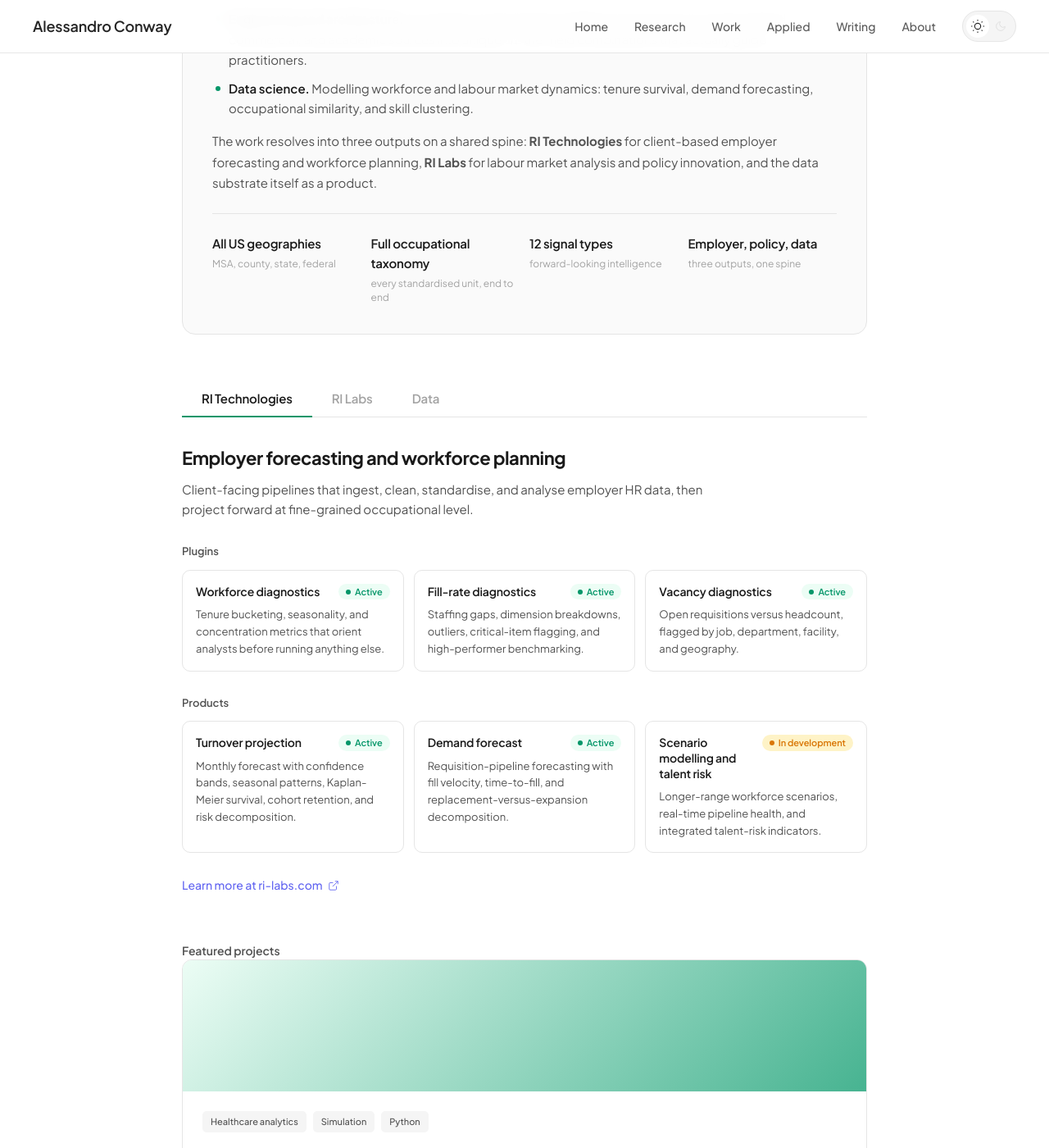
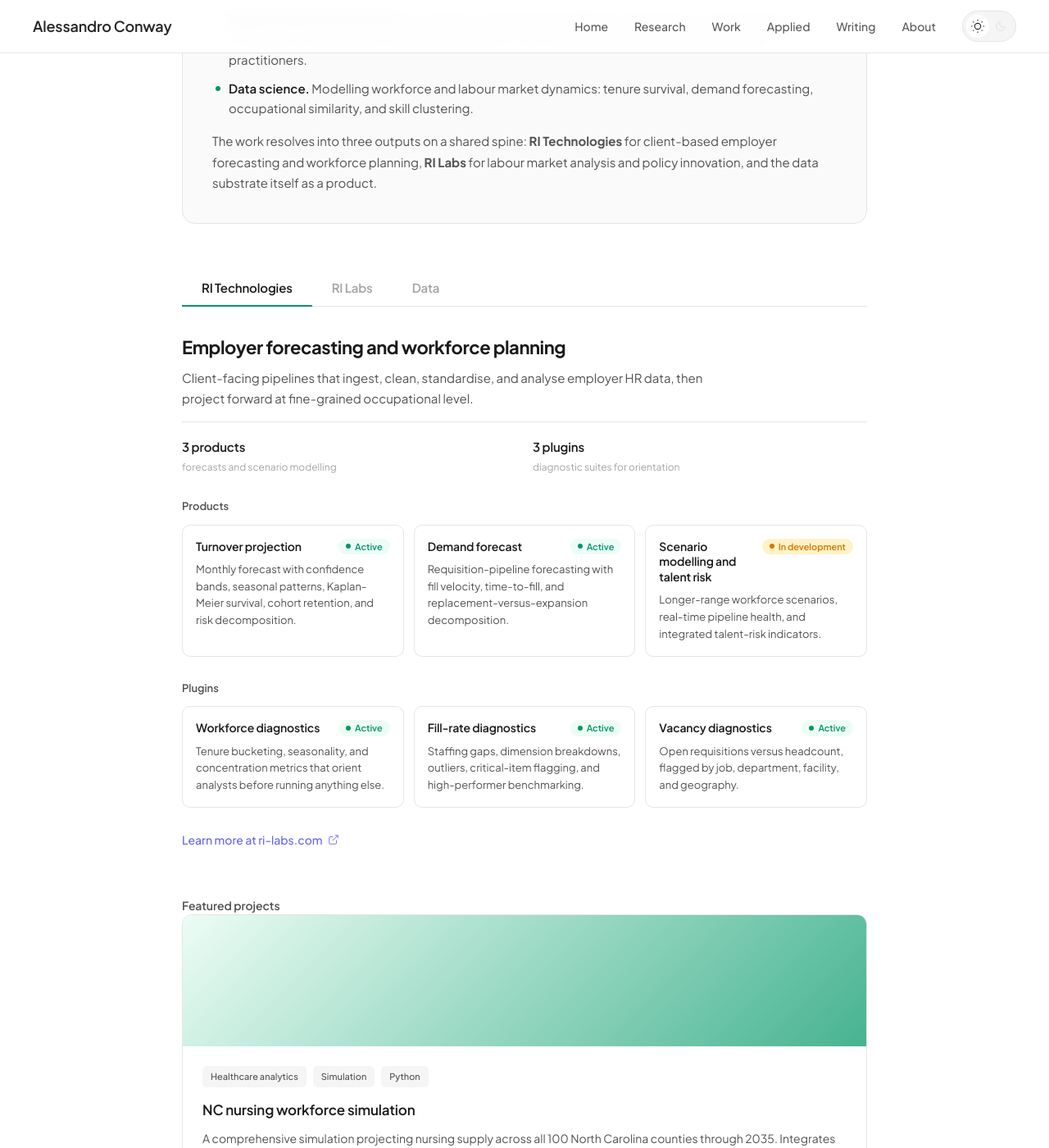
Before and after one commit to conway1521/conway1521.github.io, a Jekyll site: the page built from work.html, in a window 1280 px wide and 1400 px high, scrolled down 627 px. Shown: the whole window at 82% size. Built offline with Jekyll 4.4.1, drawn with Linux system fonts in a browser that asks for light colours.

Commit message:
Expand /work to reflect current lake state and Skills Blueprint (#18)
* Expand /work from latest lake state: tab stats, Products above Plugins, new Data tiers, Skills Blueprint

* Add tab-stats variant of scope-row (2-col override)

```diff
--- a/assets/css/main.css
+++ b/assets/css/main.css
@@ -178,7 +178,7 @@
 .role-period { font-size: 14px; color: var(--text-tertiary); }
 .role-status { display: flex; align-items: center; gap: 6px; font-size: 12px; font-weight: 600; color: var(--work); background: var(--bg-primary); padding: 6px 14px; border-radius: 20px; border: 1px solid var(--border); flex-shrink: 0; transition: background 0.4s ease, border-color 0.4s ease; }
 .role-status::before { content: ''; width: 6px; height: 6px; background: var(--work); border-radius: 50%; }
-.role-description { font-size: 15px; color: var(--text-secondary); line-height: 1.7; margin-bottom: 24px; }
+.role-description { font-size: 15px; color: var(--text-secondary); line-height: 1.7; }
 .role-description > p { margin-bottom: 12px; }
 .role-description > p:last-child { margin-bottom: 0; }
 .role-bullets { list-style: none; padding: 0; margin: 0 0 14px 0; display: flex; flex-direction: column; gap: 10px; }
@@ -345,7 +345,8 @@
 .scope-item { display: flex; flex-direction: column; gap: 4px; }
 .scope-item strong { font-size: 15px; color: var(--text-primary); font-weight: 600; letter-spacing: -0.01em; }
 .scope-item span { font-size: 12px; color: var(--text-tertiary); line-height: 1.45; }
-@media (max-width: 720px) { .scope-row { grid-template-columns: repeat(2, 1fr); gap: 16px; } }
+.scope-row.tab-stats { grid-template-columns: repeat(2, 1fr); margin-top: 16px; padding-top: 18px; gap: 20px; }
+@media (max-width: 720px) { .scope-row { grid-template-columns: repeat(2, 1fr); gap: 16px; } .scope-row.tab-stats { grid-template-columns: 1fr; gap: 12px; } }
 
 /* FRAMEWORK PANEL */
 .framework-panel { margin-bottom: 56px; padding: 32px; border: 1px solid var(--border); border-radius: 16px; background: var(--bg-secondary); transition: background 0.4s ease, border-color 0.4s ease; }
--- a/work.html
+++ b/work.html
@@ -26,13 +26,6 @@
         </ul>
         <p>The work resolves into three outputs on a shared spine: <strong>RI Technologies</strong> for client-based employer forecasting and workforce planning, <strong>RI Labs</strong> for labour market analysis and policy innovation, and the data substrate itself as a product.</p>
     </div>
-
-    <div class="scope-row">
-        <div class="scope-item"><strong>All US geographies</strong><span>MSA, county, state, federal</span></div>
-        <div class="scope-item"><strong>Full occupational taxonomy</strong><span>every standardised unit, end to end</span></div>
-        <div class="scope-item"><strong>12 signal types</strong><span>forward-looking intelligence</span></div>
-        <div class="scope-item"><strong>Employer, policy, data</strong><span>three outputs, one spine</span></div>
-    </div>
 </section>
 
 <section class="chain-section" id="chains">
@@ -46,14 +39,9 @@
         <div class="chain-header">
             <h2 class="chain-title">Employer forecasting and workforce planning</h2>
             <p class="chain-tagline">Client-facing pipelines that ingest, clean, standardise, and analyse employer HR data, then project forward at fine-grained occupational level.</p>
-        </div>
-
-        <div class="chain-tier">
-            <h3 class="tier-label">Plugins</h3>
-            <div class="chain-grid">
-                <article class="chain-card"><div class="chain-card-head"><h4>Workforce diagnostics</h4><span class="status-pill active">Active</span></div><p>Tenure bucketing, seasonality, and concentration metrics that orient analysts before running anything else.</p></article>
-                <article class="chain-card"><div class="chain-card-head"><h4>Fill-rate diagnostics</h4><span class="status-pill active">Active</span></div><p>Staffing gaps, dimension breakdowns, outliers, critical-item flagging, and high-performer benchmarking.</p></article>
-                <article class="chain-card"><div class="chain-card-head"><h4>Vacancy diagnostics</h4><span class="status-pill active">Active</span></div><p>Open requisitions versus headcount, flagged by job, department, facility, and geography.</p></article>
+            <div class="scope-row tab-stats">
+                <div class="scope-item"><strong>3 products</strong><span>forecasts and scenario modelling</span></div>
+                <div class="scope-item"><strong>3 plugins</strong><span>diagnostic suites for orientation</span></div>
             </div>
         </div>
 
@@ -66,20 +54,24 @@
             </div>
         </div>
 
+        <div class="chain-tier">
+            <h3 class="tier-label">Plugins</h3>
+            <div class="chain-grid">
+                <article class="chain-card"><div class="chain-card-head"><h4>Workforce diagnostics</h4><span class="status-pill active">Active</span></div><p>Tenure bucketing, seasonality, and concentration metrics that orient analysts before running anything else.</p></article>
+                <article class="chain-card"><div class="chain-card-head"><h4>Fill-rate diagnostics</h4><span class="status-pill active">Active</span></div><p>Staffing gaps, dimension breakdowns, outliers, critical-item flagging, and high-performer benchmarking.</p></article>
+                <article class="chain-card"><div class="chain-card-head"><h4>Vacancy diagnostics</h4><span class="status-pill active">Active</span></div><p>Open requisitions versus headcount, flagged by job, department, facility, and geography.</p></article>
+            </div>
+        </div>
+
     </div>
 
     <div class="tab-pane" id="ri-labs-pane" role="tabpanel">
         <div class="chain-header">
             <h2 class="chain-title">Labour market analysis and policy innovation</h2>
             <p class="chain-tagline">Macro and meso analytics for state policymakers and economists, covering every occupation across the US at every depth of geography. Scoring opportunity, mapping skill transitions, and reading forward-looking signals.</p>
-        </div>
-
-        <div class="chain-tier">
-            <h3 class="tier-label">Plugins</h3>
-            <div class="chain-grid">
-                <article class="chain-card"><div class="chain-card-head"><h4>Opportunity scoring</h4><span class="status-pill active">Active</span></div><p>Five-pillar score across 250-plus occupations: demand, mobility, growth, automation durability, and job quality.</p></article>
-                <article class="chain-card"><div class="chain-card-head"><h4>Skill-similarity mapping</h4><span class="status-pill active">Active</span></div><p>Cosine-similarity matrix between every occupation pair, derived from skills, knowledge, and work activities.</p></article>
-                <article class="chain-card"><div class="chain-card-head"><h4>Migration flows</h4><span class="status-pill dev">In development</span></div><p>Net talent flows between states and metros, layered onto the same occupational backbone.</p></article>
+            <div class="scope-row tab-stats">
+                <div class="scope-item"><strong>3 products</strong><span>state-level analyses and decision tools</span></div>
+                <div class="scope-item"><strong>3 plugins</strong><span>scoring and mapping methodology</span></div>
             </div>
         </div>
 
@@ -88,7 +80,16 @@
             <div class="chain-grid">
                 <article class="chain-card"><div class="chain-card-head"><h4>Transition pathways</h4><span class="status-pill active">Active</span></div><p>For each occupation, reachable destinations filtered by credential gates, wage premiums, and forward-looking market signals.</p></article>
                 <article class="chain-card"><div class="chain-card-head"><h4>State economy dashboards</h4><span class="status-pill dev">In development</span></div><p>Per-state view across macro indicators, competitiveness, industry rollups, retirement risk, wage inequality, supply-demand balance, and cross-state benchmarks.</p></article>
-                <article class="chain-card"><div class="chain-card-head"><h4>Skills-first labour market</h4><span class="status-pill dev">In development</span></div><p>Reframing the unit of analysis from occupations to roles and skills, then mapping back to occupational pathways.</p></article>
+                <article class="chain-card"><div class="chain-card-head"><h4>Skills Blueprint</h4><span class="status-pill dev">In development</span></div><p>Reframes the labour market at the task level, with skills as the production input and AI as substituting capital. Four components on one calibrated engine: Skills Clusters, Skills DNA, Tasks Atlas, and a scenario simulator with credential and training overlay. Persona views for workforce boards, training providers, and policymakers.</p></article>
+            </div>
+        </div>
+
+        <div class="chain-tier">
+            <h3 class="tier-label">Plugins</h3>
+            <div class="chain-grid">
+                <article class="chain-card"><div class="chain-card-head"><h4>Opportunity scoring</h4><span class="status-pill active">Active</span></div><p>Five-pillar score across 250-plus occupations: demand, mobility, growth, automation durability, and job quality.</p></article>
+                <article class="chain-card"><div class="chain-card-head"><h4>Skill-similarity mapping</h4><span class="status-pill active">Active</span></div><p>Cosine-similarity matrix between every occupation pair, derived from skills, knowledge, and work activities.</p></article>
+                <article class="chain-card"><div class="chain-card-head"><h4>Migration flows</h4><span class="status-pill active">Active</span></div><p>Net talent flows between states and metros, layered onto the same occupational backbone.</p></article>
             </div>
         </div>
 
@@ -105,6 +106,10 @@
         <div class="chain-header">
             <h2 class="chain-title">Data intelligence layer</h2>
             <p class="chain-tagline">The substrate underneath both product chains. Federal, commercial, and academic sources reconciled at every occupation and every depth of geography, ready to power analysis at any level of detail.</p>
+            <div class="scope-row tab-stats">
+                <div class="scope-item"><strong>127 datasets</strong><span>across 12 domains</span></div>
+                <div class="scope-item"><strong>~135,000 contributors</strong><span>from ~40 federal, commercial, and academic sources</span></div>
+            </div>
         </div>
 
         <div class="chain-tier">
@@ -120,20 +125,40 @@
             <div class="chain-grid">
                 <article class="chain-card"><div class="chain-card-head"><h4>Federal ingestion</h4><span class="status-pill active">Active</span></div><p>Pipelines for federal labour, education, and economic statistics, refreshed on their native cadences.</p></article>
                 <article class="chain-card"><div class="chain-card-head"><h4>Commercial and academic integration</h4><span class="status-pill active">Active</span></div><p>Job postings, training provider feeds, and research datasets brought into the same shape as the federal sources.</p></article>
-                <article class="chain-card"><div class="chain-card-head"><h4>Reconciliation layer</h4><span class="status-pill active">Active</span></div><p>Crosswalks and identity resolution that turn fifteen-plus disjoint sources into one queryable spine.</p></article>
+                <article class="chain-card"><div class="chain-card-head"><h4>Reconciliation layer</h4><span class="status-pill active">Active</span></div><p>Crosswalks and identity resolution that turn ~40 disjoint sources into one queryable spine.</p></article>
             </div>
         </div>
 
         <div class="chain-tier">
-            <h3 class="tier-label">Public datasets</h3>
+            <h3 class="tier-label">Workforce and labour market</h3>
             <div class="chain-grid">
-                <article class="chain-card"><div class="chain-card-head"><h4>Workforce database</h4><span class="status-pill active">Active</span></div><p>Canonical occupational backbone joining fifteen-plus sources, with full crosswalks across occupations, industries, education, and credentials.</p></article>
-                <article class="chain-card"><div class="chain-card-head"><h4>Signals database</h4><span class="status-pill active">Active</span></div><p>Twelve signal types from labour market, fiscal, and macroeconomic feeds, rolled up to per-occupation, per-state market flags.</p></article>
+                <article class="chain-card"><div class="chain-card-head"><h4>Workforce database</h4><span class="status-pill active">Active</span></div><p>Canonical occupational backbone joining federal, commercial, and academic sources, with full crosswalks across occupations, industries, education, and credentials.</p></article>
+                <article class="chain-card"><div class="chain-card-head"><h4>Signals database</h4><span class="status-pill active">Active</span></div><p>15 signal types from labour market, fiscal, and macroeconomic feeds, rolled up to per-occupation, per-state market flags.</p></article>
                 <article class="chain-card"><div class="chain-card-head"><h4>Opportunity index scores</h4><span class="status-pill active">Active</span></div><p>Job opportunity index by occupation and geography, produced from the five-pillar scoring framework.</p></article>
                 <article class="chain-card"><div class="chain-card-head"><h4>Supply and demand ratios</h4><span class="status-pill active">Active</span></div><p>Occupational tightness at every depth of geography.</p></article>
-                <article class="chain-card"><div class="chain-card-head"><h4>Migration corridors</h4><span class="status-pill dev">In development</span></div><p>Worker flows between metros and states, layered onto the occupational backbone.</p></article>
-                <article class="chain-card"><div class="chain-card-head"><h4>Industry health</h4><span class="status-pill active">Active</span></div><p>Sectoral employment, wages, and concentration indicators.</p></article>
-                <article class="chain-card"><div class="chain-card-head"><h4>Training provider inventory</h4><span class="status-pill active">Active</span></div><p>Reconciled across eight sources, geocoded and credential-standardised. Currently healthcare, designed for all ~900 occupations.</p></article>
+                <article class="chain-card"><div class="chain-card-head"><h4>Migration corridors</h4><span class="status-pill active">Active</span></div><p>Worker flows between metros and states, with age-band breakdowns, layered onto the occupational backbone.</p></article>
+                <article class="chain-card"><div class="chain-card-head"><h4>Industry health</h4><span class="status-pill active">Active</span></div><p>Sectoral employment, wages, and concentration indicators across all 50 states plus DC.</p></article>
+                <article class="chain-card"><div class="chain-card-head"><h4>Federal investment</h4><span class="status-pill active">Active</span></div><p>USASpending awards classified across eleven program tiers covering workforce, education, research, infrastructure, economic development, and safety-net spending.</p></article>
+                <article class="chain-card"><div class="chain-card-head"><h4>County and metro series</h4><span class="status-pill active">Active</span></div><p>LAUS unemployment, BLS CES employment by industry, and ACS demographic detail at sub-state grain.</p></article>
+            </div>
+        </div>
+
+        <div class="chain-tier">
+            <h3 class="tier-label">Education, credentials, outcomes</h3>
+            <div class="chain-grid">
+                <article class="chain-card"><div class="chain-card-head"><h4>Training provider inventory</h4><span class="status-pill active">Active</span></div><p>National directory reconciled across eight sources, geocoded and credential-standardised. Currently healthcare, designed for all ~900 occupations.</p></article>
+                <article class="chain-card"><div class="chain-card-head"><h4>Postsecondary completions and earnings</h4><span class="status-pill active">Active</span></div><p>IPEDS completions by institution, CIP, and award level, joined to College Scorecard programme-level earnings outcomes.</p></article>
+                <article class="chain-card"><div class="chain-card-head"><h4>Registered apprenticeships</h4><span class="status-pill active">Active</span></div><p>RAPIDS programme registry and related training instruction provider network across all 50 states.</p></article>
+                <article class="chain-card"><div class="chain-card-head"><h4>Credential rosters</h4><span class="status-pill active">Active</span></div><p>NABCEP solar (~7,000 individual credential holders), NCEES engineering licensure, and CareerOneStop certifications and licenses.</p></article>
+                <article class="chain-card"><div class="chain-card-head"><h4>WIOA participant outcomes</h4><span class="status-pill active">Active</span></div><p>DOL ETA performance records aggregated by state, programme, and training SOC: Q2 and Q4 employment rates, credential attainment, and pre and post earnings.</p></article>
+            </div>
+        </div>
+
+        <div class="chain-tier">
+            <h3 class="tier-label">Sector and policy intelligence</h3>
+            <div class="chain-grid">
+                <article class="chain-card"><div class="chain-card-head"><h4>Sector intelligence</h4><span class="status-pill active">Active</span></div><p>84 indicators and ~141,000 observations across four anchor sectors (healthcare, manufacturing, energy, construction), in six standardised buckets: policy, utilisation, infrastructure, market structure, financial health, and benchmarks.</p></article>
+                <article class="chain-card"><div class="chain-card-head"><h4>Levers evidence base</h4><span class="status-pill active">Active</span></div><p>Structured registry of workforce-policy and programme-intervention findings: effect sizes, identification strategies, sample sizes, and evidence tiers, ready to ground simulator outputs in published research.</p></article>
             </div>
         </div>
 
```
